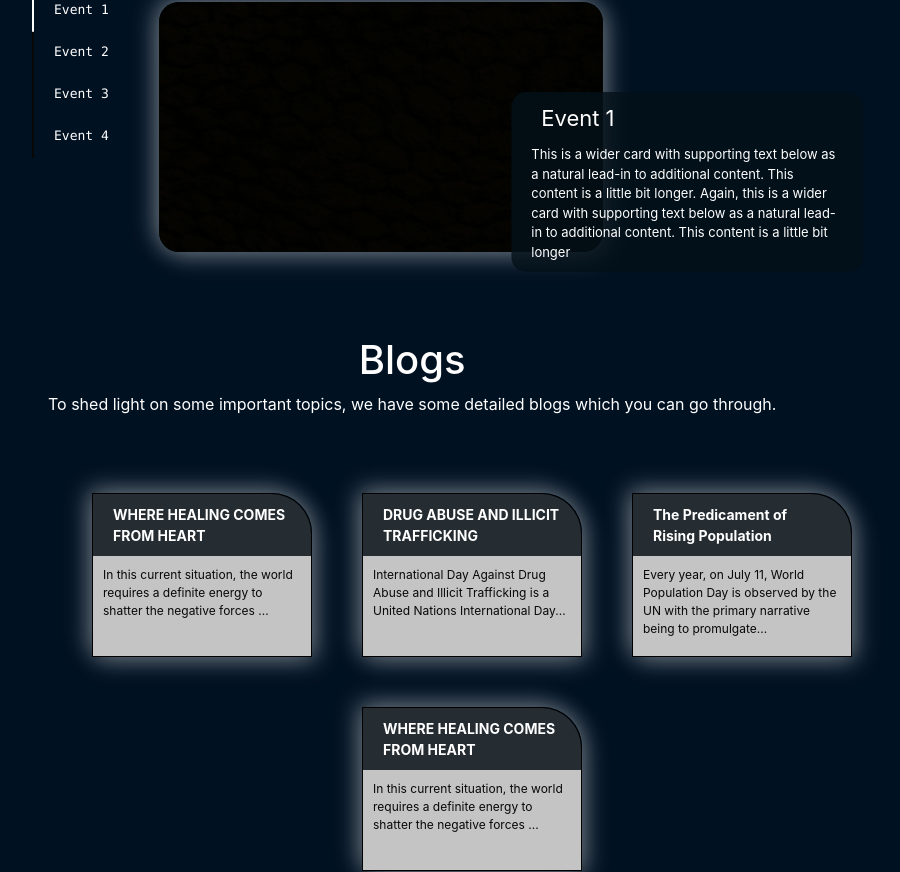
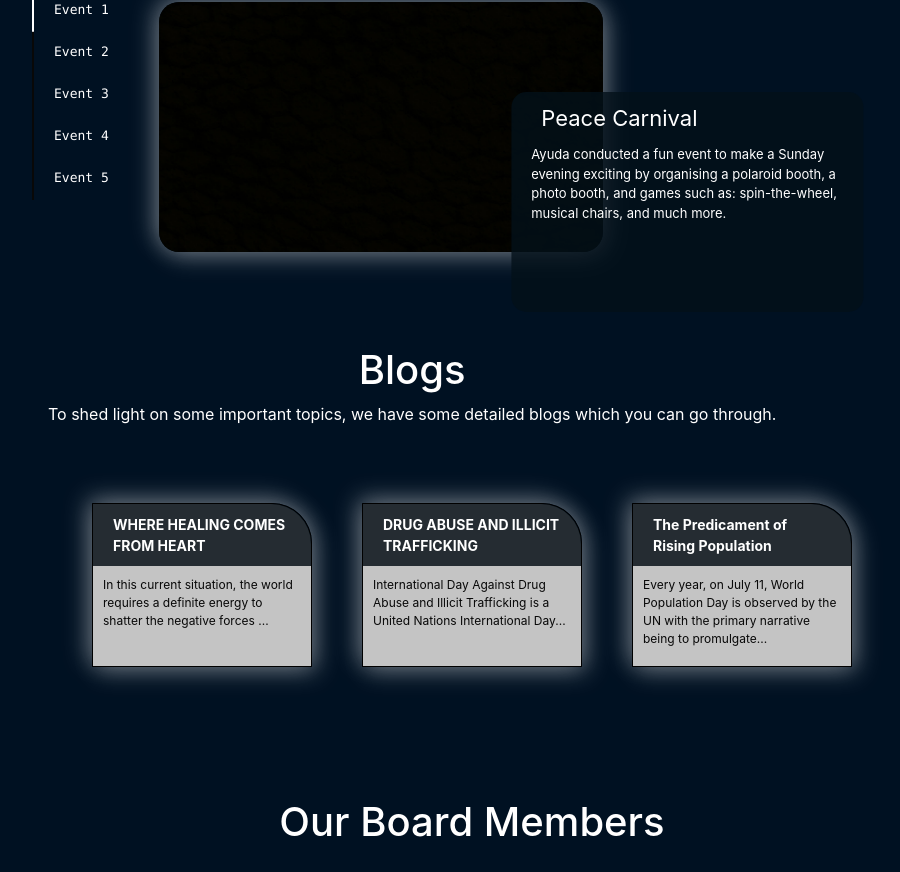
Before and after one commit to ayuda-ngo/website, a React (Create React App) app: page / in a window 1280 px wide. Shown: the part 3338-4210 px from the top of the page, without its empty margins (168-1068 px from the left). Built offline with nearby package versions, Linux system fonts and the light colour scheme; a web font is replaced by a local one.

Commit message:
✨ Added new Data

```diff
--- a/src/components/eventsSection.jsx
+++ b/src/components/eventsSection.jsx
@@ -231,6 +231,7 @@ const EventCardWrapper = styled.div`
   color: ${colors.white};
   position: absolute;
   width: 45%;
+  height: 220px;
   transform: translate(100%, 90px);
 
   ${media.desktop`
@@ -288,148 +289,47 @@ export default function EventsSection() {
 
       <EventsContainer>
         <StyledTabList role="tablist" aria-label="Events tabs">
-          <li key={0}>
+          {eventsSection.events.map((event, i) => {
+            return (
+              <li key={i}>
                 <StyledTabButton
-              isActive={activeTabId === 0}
-              onClick={() => setActiveTabId(0)}
-              ref={(el) => (tabs.current[0] = el)}
-              id={`tab-${0}`}
+                  isActive={activeTabId === i}
+                  onClick={() => setActiveTabId(i)}
+                  ref={(el) => (tabs.current[i] = el)}
+                  id={`tab-${i}`}
                   role="tab"
-              aria-selected={activeTabId === 0 ? true : false}
-              aria-controls={`panel-${0}`}
-              tabIndex={activeTabId === 0 ? "0" : "-1"}
+                  aria-selected={activeTabId === i ? true : false}
+                  aria-controls={`panel-${i}`}
+                  tabIndex={activeTabId === i ? "0" : "-1"}
                 >
-              <span>{eventsSection.events[0].name}</span>
+                  <span>{event.name}</span>
                 </StyledTabButton>
               </li>
-          <li key={1}>
-            <StyledTabButton
-              isActive={activeTabId === 1}
-              onClick={() => setActiveTabId(1)}
-              ref={(el) => (tabs.current[1] = el)}
-              id={`tab-${1}`}
-              role="tab"
-              aria-selected={activeTabId === 1 ? true : false}
-              aria-controls={`panel-${1}`}
-              tabIndex={activeTabId === 1 ? "0" : "-1"}
-            >
-              <span>{eventsSection.events[1].name}</span>
-            </StyledTabButton>
-          </li>
-          <li key={2}>
-            <StyledTabButton
-              isActive={activeTabId === 2}
-              onClick={() => setActiveTabId(2)}
-              ref={(el) => (tabs.current[2] = el)}
-              id={`tab-${2}`}
-              role="tab"
-              aria-selected={activeTabId === 2 ? true : false}
-              aria-controls={`panel-${2}`}
-              tabIndex={activeTabId === 2 ? "0" : "-1"}
-            >
-              <span>{eventsSection.events[2].name}</span>
-            </StyledTabButton>
-          </li>
-          <li key={3}>
-            <StyledTabButton
-              isActive={activeTabId === 3}
-              onClick={() => setActiveTabId(3)}
-              ref={(el) => (tabs.current[3] = el)}
-              id={`tab-${3}`}
-              role="tab"
-              aria-selected={activeTabId === 3 ? true : false}
-              aria-controls={`panel-${3}`}
-              tabIndex={activeTabId === 3 ? "0" : "-1"}
-            >
-              <span>{eventsSection.events[3].name}</span>
-            </StyledTabButton>
-          </li>
+            );
+          })}
           <StyledHighlight activeTabId={activeTabId} />
         </StyledTabList>
-
+        {eventsSection.events.map((event, i) => {
+          return (
             <StyledTabContent
-          key={0}
-          isActive={activeTabId === 0}
-          id={`panel-${0}`}
+              key={i}
+              isActive={activeTabId === i}
+              id={`panel-${i}`}
               role="tabpanel"
-          aria-labelledby={`tab-${0}`}
-          tabIndex={activeTabId === 0 ? "0" : "-1"}
-          hidden={activeTabId !== 0}
+              aria-labelledby={`tab-${i}`}
+              tabIndex={activeTabId === i ? "0" : "-1"}
+              hidden={activeTabId !== i}
             >
               <EventCardWrapper>
-            <Fade>
-              <EventHeading>{eventsSection.events[0].name}</EventHeading>
-              <EventText>{eventsSection.events[0].text}</EventText>
-            </Fade>
+                <EventHeading>{event.heading}</EventHeading>
+                <EventText>{event.text}</EventText>
               </EventCardWrapper>
-
               <EventCardImageWrapper>
-            <EventCardImage
-              alt={eventsSection.events[0].name}
-              src={eventsSection.events[0].image}
-            />
+                <EventCardImage alt={event.heading} src={event.image} />
               </EventCardImageWrapper>
             </StyledTabContent>
-        <StyledTabContent
-          key={1}
-          isActive={activeTabId === 1}
-          id={`panel-${1}`}
-          role="tabpanel"
-          aria-labelledby={`tab-${1}`}
-          tabIndex={activeTabId === 1 ? "0" : "-1"}
-          hidden={activeTabId !== 1}
-        >
-          <EventCardWrapper>
-            <EventHeading>{eventsSection.events[1].name}</EventHeading>
-            <EventText>{eventsSection.events[1].text}</EventText>
-          </EventCardWrapper>
-          <EventCardImageWrapper>
-            <EventCardImage
-              alt={eventsSection.events[1].name}
-              src={eventsSection.events[1].image}
-            />
-          </EventCardImageWrapper>
-        </StyledTabContent>
-        <StyledTabContent
-          key={2}
-          isActive={activeTabId === 2}
-          id={`panel-${2}`}
-          role="tabpanel"
-          aria-labelledby={`tab-${2}`}
-          tabIndex={activeTabId === 2 ? "0" : "-1"}
-          hidden={activeTabId !== 2}
-        >
-          <EventCardWrapper>
-            <EventHeading>{eventsSection.events[2].name}</EventHeading>
-            <EventText>{eventsSection.events[2].text}</EventText>
-          </EventCardWrapper>
-          <EventCardImageWrapper>
-            <EventCardImage
-              alt={eventsSection.events[2].name}
-              src={eventsSection.events[2].image}
-            />
-          </EventCardImageWrapper>
-        </StyledTabContent>
-        <StyledTabContent
-          key={3}
-          isActive={activeTabId === 3}
-          id={`panel-${3}`}
-          role="tabpanel"
-          aria-labelledby={`tab-${3}`}
-          tabIndex={activeTabId === 3 ? "0" : "-1"}
-          hidden={activeTabId !== 3}
-        >
-          <EventCardWrapper>
-            <EventHeading>{eventsSection.events[3].name}</EventHeading>
-            <EventText>{eventsSection.events[3].text}</EventText>
-          </EventCardWrapper>
-          <EventCardImageWrapper>
-            <EventCardImage
-              alt={eventsSection.events[3].name}
-              src={eventsSection.events[3].image}
-            />
-          </EventCardImageWrapper>
-        </StyledTabContent>
+          );
+        })}
       </EventsContainer>
     </EventsSectionWrapper>
   );
--- a/src/information.js
+++ b/src/information.js
@@ -70,14 +70,6 @@ const blogSection = {
       title: "The Predicament of Rising Population",
       text:
         "Every year, on July 11, World Population Day is observed by the UN with the primary narrative being to promulgate...",
-    },
-    {
-      id: 4,
-      url:
-        "https://medium.com/@ngoayuda/where-healing-comes-from-heart-4991e82ea075",
-      title: "WHERE HEALING COMES FROM HEART",
-      text:
-        "In this current situation, the world requires a definite energy to shatter the negative forces ...",
     },
   ],
 };
@@ -198,7 +190,7 @@ const storySection = {
   },
   video: {
     title: "About Ayuda",
-    src: "",
+    src: require("./assets/About_AYUDA.webm"),
     // require("./assets/About_AYUDA.webm")
   },
 };
@@ -246,7 +238,7 @@ const initiativesSection = {
       text:
         "This is an initiative to augment the green cover in the areas where the vegetation is less. In times of increasing urban expansion and drastic decline in foliage, this project provides a way to restore the flora of surrounding areas.",
       image: require("./assets/images/go-green.png"),
-      link: "https://www.google.com",
+      link: "https://medium.com/series/46e8ab47fa44",
     },
     {
       id: 2,
@@ -270,7 +262,7 @@ const initiativesSection = {
       text:
         "This is an ongoing effort made to provide for the needy by effective means. We collect old clothes, unused stationery items and other daily essential items from our students itself, by setting up donation boxes in our hostels where people can drop item",
       image: require("./assets/images/nirman.png"),
-      link: "https://www.google.com",
+      link: "https://medium.com/series/fb1492a32180",
     },
     {
       id: 5,
@@ -278,7 +270,7 @@ const initiativesSection = {
       text:
         "Here we conduct medical health camps for the underprivileged community like patients with intellectual disabilities, orphans or the elderly crowd. This is inclusive of eye check-up drives and overall physical check-ups to ensure a healthy and a safe lifestyle.",
       image: require("./assets/images/sudhaar.png"),
-      link: "https://www.google.com",
+      link: "https://medium.com/series/ccf401c07ae",
     },
   ],
 };
@@ -291,33 +283,41 @@ const eventsSection = {
     {
       id: 1,
       name: "Event 1",
-      heading: "Header 1",
+      heading: "Peace Carnival",
       text:
-        "This is a wider card with supporting text below as a natural lead-in to additional content. This content is a little bit longer. Again, this is a wider card with supporting text below as a natural lead-in to additional content. This content is a little bit longer",
+        " Ayuda conducted a fun event to make a Sunday evening exciting by organising a polaroid booth, a photo booth, and games such as: spin-the-wheel, musical chairs, and much more.",
       image: require("./assets/black16.jpg"),
     },
     {
       id: 2,
       name: "Event 2",
-      heading: "Header 2",
+      heading: "Social Entrepreneurship",
       text:
-        "This is a wider card with supporting text below as a natural lead-in to additional content. This content is a little bit longer. Again, this is a wider card with supporting text below as a natural lead-in to additional content. This content is a little bit longer",
+        "Ayuda’s flagship event that encourages students to pitch their start-up idea along with a budget plan. The start-up idea focuses on the social impact on people in any part of India.",
       image: require("./assets/black16.jpg"),
     },
     {
       id: 3,
       name: "Event 3",
-      heading: "Header 3",
+      heading: "Craftsmen",
       text:
-        "This is a wider card with supporting text below as a natural lead-in to additional content. This content is a little bit longer. Again, this is a wider card with supporting text below as a natural lead-in to additional content. This content is a little bit longer",
+        "Students had the opportunity to showcase their talent, concern and creativity regarding various topics in the form of paintings, sketches, photographs, poems, shayari and digital art",
       image: require("./assets/black16.jpg"),
     },
     {
       id: 4,
       name: "Event 4",
-      heading: "Header 4",
+      heading: "Against Domestic Violence",
       text:
-        "This is a wider card with supporting text below as a natural lead-in to additional content. This content is a little bit longer. Again, this is a wider card with supporting text below as a natural lead-in to additional content. This content is a little bit longer",
+        "Prof. Dr. Rupa Shaha and Ayuda conducted an interactive session on Instagram live on International Day against Sexual Violence. The session encompassed topics such as child marriage, dowry, domestic abuse and much more.",
+      image: require("./assets/black16.jpg"),
+    },
+    {
+      id: 5,
+      name: "Event 5",
+      heading: "Photography Day",
+      text:
+        "Ayuda conducted an event called ‘ Life through your lens ’ where students exhibited their photography skills by capturing abstract shots or clips.",
       image: require("./assets/black16.jpg"),
     },
   ],
```
Also changed, not shown: 1 other file (tests, documents, lock files or other folders). Lines whose indentation alone changed are shown as unchanged.
